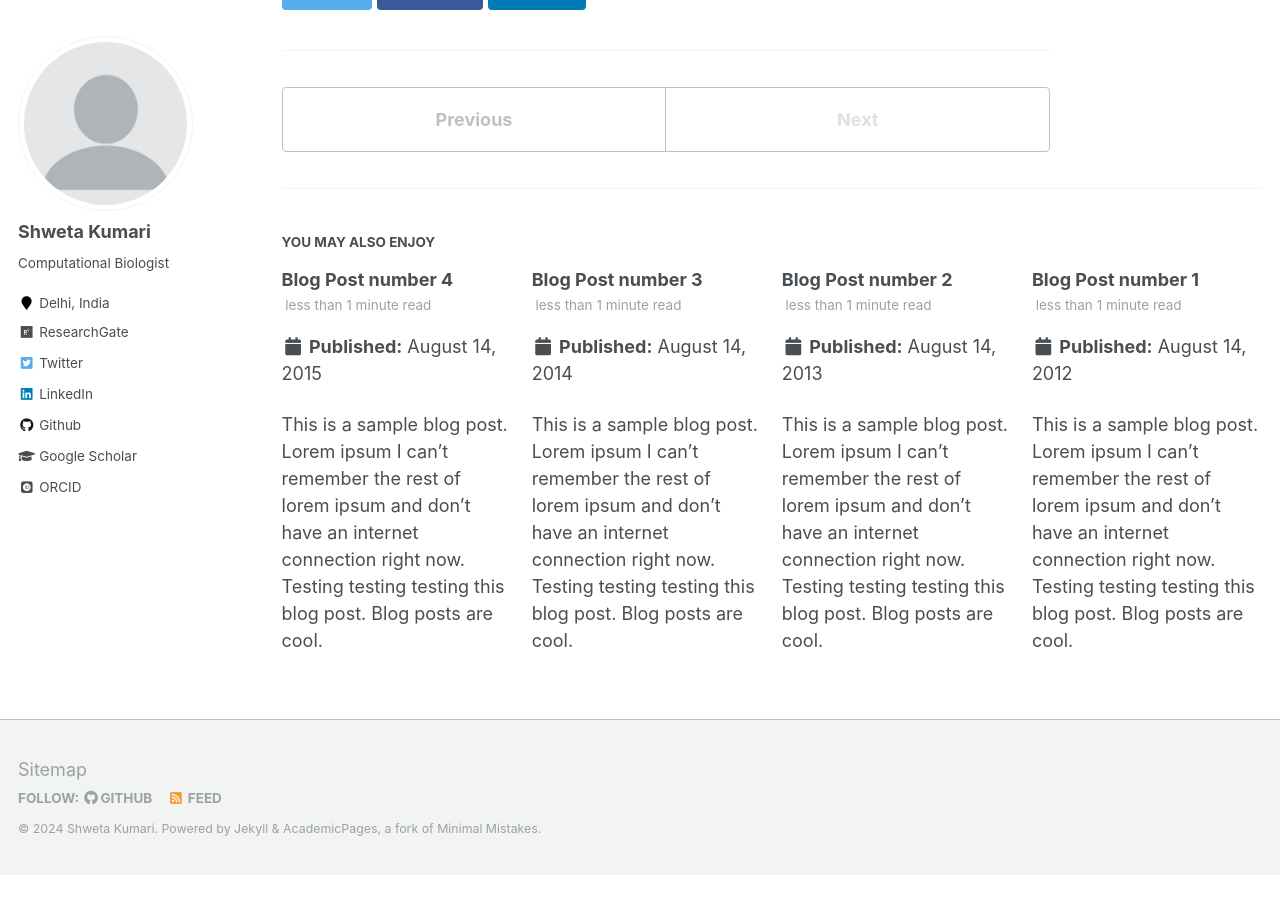
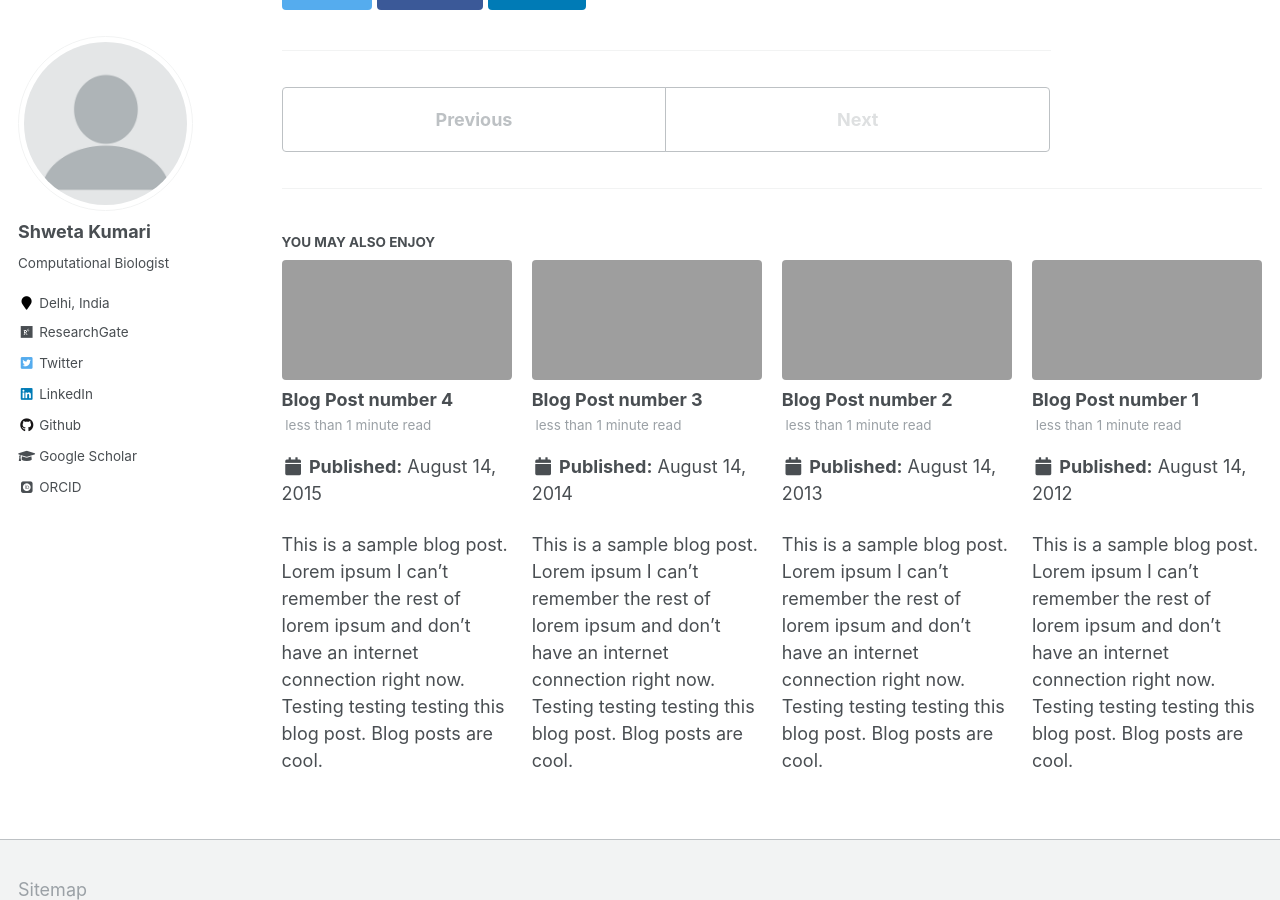
Before and after one commit to shweta-Moni/shweta-Moni.github.io, a Jekyll site: the page built from _posts/2199-01-01-future-post.md, in a window 1280 px wide and 900 px high, scrolled down 518 px. Built offline with Jekyll 4.4.1, drawn with Linux system fonts in a browser that asks for light colours; some web fonts are replaced; before the commit the page ends 1393 px from its top, so only the background shows below that.

Commit message:
Update _config.yml

```diff
--- a/_config.yml
+++ b/_config.yml
@@ -14,7 +14,7 @@
 url                      : https://shweta-moni.github.io # the base hostname & protocol for your site e.g. "https://mmistakes.github.io"
 baseurl                  : "" # the subpath of your site, e.g. "/blog"
 repository               : "shweta-Moni/shweta-moni.github.io"
-teaser                   :  # filename of teaser fallback teaser image placed in /images/, .e.g. "500x300.png"
+teaser                   :  "/images/sh_pic.png" # filename of teaser fallback teaser image placed in /images/, .e.g. "500x300.png"
 breadcrumbs              : false # true, false (default)
 words_per_minute         : 160
 future                   : true
```
